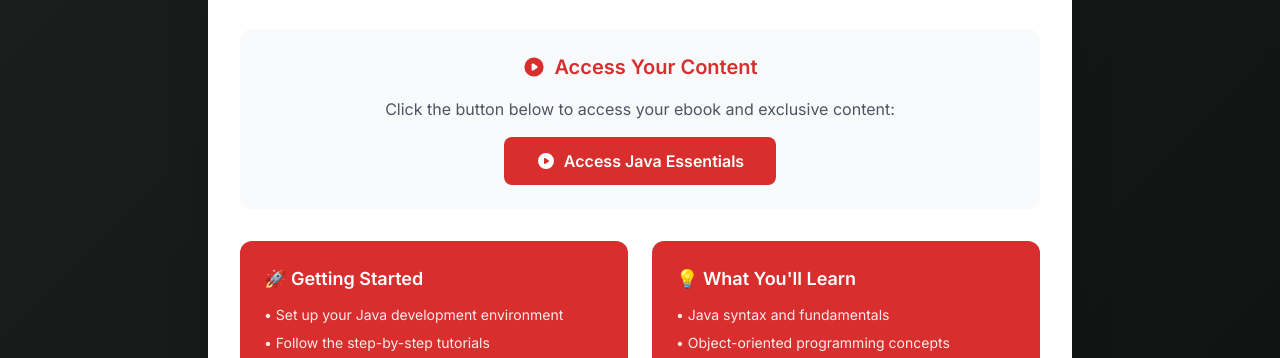
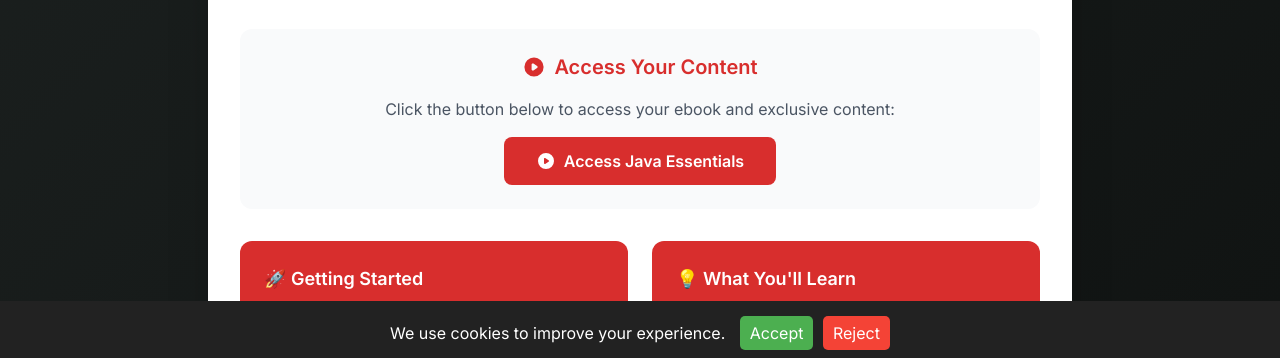
Before and after one commit to CodeeChill/javaessentials-tup, a plain HTML site: page index.html in a window 1280 px wide. Shown: the part 435-793 px from the top of the page. Drawn offline with nearby package versions, Linux system fonts and the light colour scheme.

Commit message:
Update index.html

```diff
--- a/index.html
+++ b/index.html
@@ -50,8 +50,40 @@
             to { opacity: 1; transform: translateY(0); }
         }
     </style>
+    <script>
+          function acceptCookies() {
+            localStorage.setItem("cookiesConsent", "granted");
+            document.getElementById("cookie-banner").style.display = "none";
+            // Enable Google Ads tracking
+            gtag('consent', 'update', {
+              ad_storage: 'granted',
+              analytics_storage: 'granted'
+            });
+          }
+
+          function rejectCookies() {
+            localStorage.setItem("cookiesConsent", "denied");
+            document.getElementById("cookie-banner").style.display = "none";
+            // Disable Google Ads tracking
+            gtag('consent', 'update', {
+              ad_storage: 'denied',
+              analytics_storage: 'denied'
+            });
+          }
+
+          // If user already made a choice, hide the banner
+          if(localStorage.getItem("cookiesConsent")) {
+            document.getElementById("cookie-banner").style.display = "none";
+          }
+    </script>
 </head>
 <body class="gradient-bg min-h-screen">
+    <div id="cookie-banner" style="position:fixed;bottom:0;left:0;right:0;background:#222;color:#fff;padding:15px;text-align:center;z-index:9999;">
+          We use cookies to improve your experience.
+          <button onclick="acceptCookies()" style="margin-left:10px;padding:5px 10px;background:#4CAF50;color:white;border:none;border-radius:5px;cursor:pointer;">Accept</button>
+          <button onclick="rejectCookies()" style="margin-left:5px;padding:5px 10px;background:#f44336;color:white;border:none;border-radius:5px;cursor:pointer;">Reject</button>
+    </div>
+
     <div class="container mx-auto px-4 py-8 max-w-4xl">
         <!-- Header Section -->
         <div class="text-center mb-12 slide-in">
```
